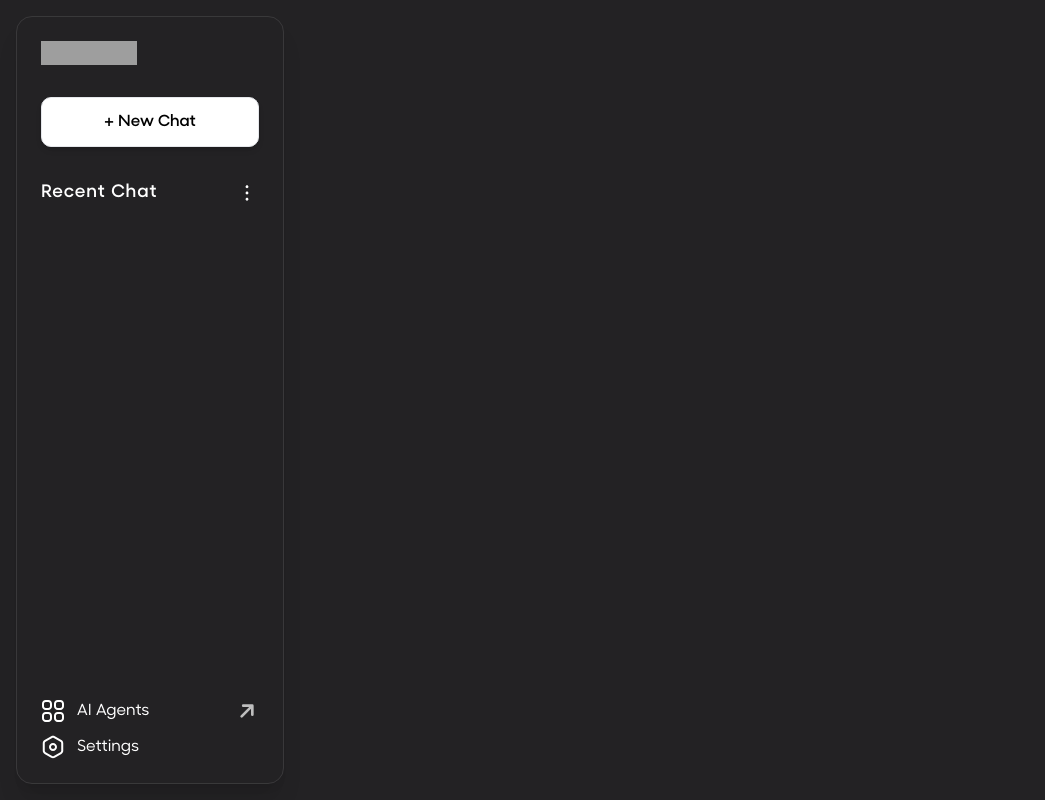
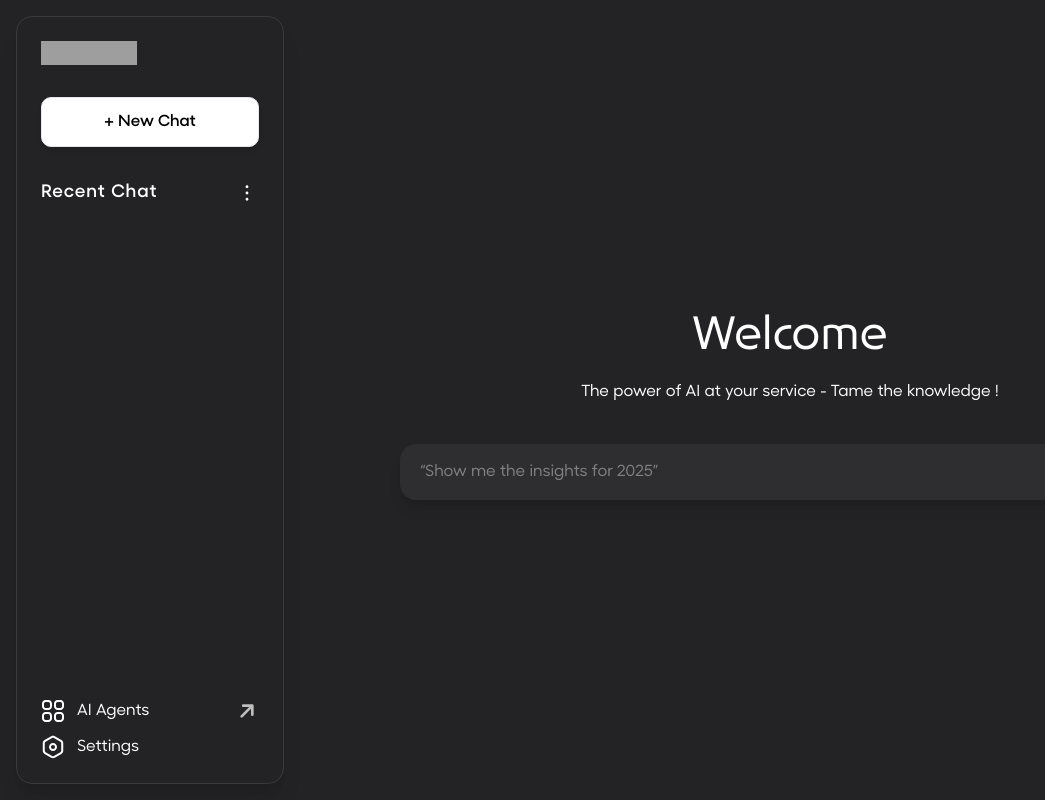
Before and after one commit to anandhu-ks/ai-app, an Angular app: page /chat in a window 1280 px wide. Shown: the whole page, without its empty margins (0-1045 px from the left). Built offline with nearby package versions, Linux system fonts and the light colour scheme; grey boxes are pictures that could not be loaded.

Commit message:
chat interface

```diff
--- a/src/components/chat-interface/chat-interface.component.html
+++ b/src/components/chat-interface/chat-interface.component.html
@@ -1,4 +1,18 @@
 <div class="flex">
   <app-side-nav />
 
+  <div class="h-screen w-full grid place-content-center">
+    <div class="text-5xl leading-[72px] text-center font-opendisplay">Welcome</div>
+    <div class="mt-2 text-base text-center">
+      The power of AI at your service - Tame the knowledge !
+    </div>
+    <textarea
+      #textarea
+      (input)="adjustHeight(textarea)"
+      placeholder="“Show me the insights for 2025”"
+      class="w-full shadow-lg min-w-[780px] mt-10 py-4 min-h-[40px] max-h-[200px] overflow-y-auto px-5 text-white text-opacity-100 placeholder:text-white placeholder:text-opacity-40 bg-white bg-opacity-5 rounded-2xl resize-none outline-none focus:ring-1 focus:ring-white focus:ring-opacity-40"
+      rows="1"
+      (keydown.enter)="$event.preventDefault()"
+    ></textarea>
+  </div>
 </div>
--- a/src/components/chat-interface/chat-interface.component.ts
+++ b/src/components/chat-interface/chat-interface.component.ts
@@ -2,10 +2,15 @@ import { Component } from '@angular/core';
 import { SideNavComponent } from '../side-nav/side-nav.component';
 
 @Component({
-    selector: 'app-chat-interface',
-    imports: [SideNavComponent],
-    standalone:true,
-    templateUrl: './chat-interface.component.html',
-    styleUrl: './chat-interface.component.css'
+  selector: 'app-chat-interface',
+  imports: [SideNavComponent],
+  standalone: true,
+  templateUrl: './chat-interface.component.html',
+  styleUrl: './chat-interface.component.css',
 })
-export class ChatInterfaceComponent {}
+export class ChatInterfaceComponent {
+  adjustHeight(textarea: HTMLTextAreaElement) {
+    textarea.style.height = 'auto';
+    textarea.style.height = textarea.scrollHeight + 'px';
+  }
+}
--- a/src/styles.css
+++ b/src/styles.css
@@ -37,3 +37,10 @@
   font-weight: 700; /* Bold */
   font-style: normal;
 }
+
+@font-face {
+  font-family: "OpenDisplay";
+  src: url("/assets/fonts/OPENDisplay-Regular.otf") format("opentype");
+  font-weight: 400; /* Regular */
+  font-style: normal;
+}
--- a/tailwind.config.js
+++ b/tailwind.config.js
@@ -5,6 +5,7 @@ export default {
     extend: {
       fontFamily: {
         opentext: ['OpenText'],
+        opendisplay: ['OpenDisplay']
       },
       colors: {
         primary: "#232224",
```
Also changed, not shown: src/assets/fonts/OPENDisplay-Regular.otf (added).
